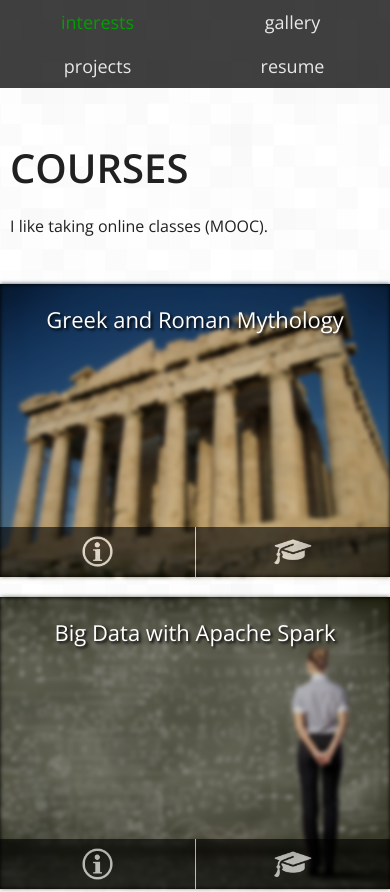
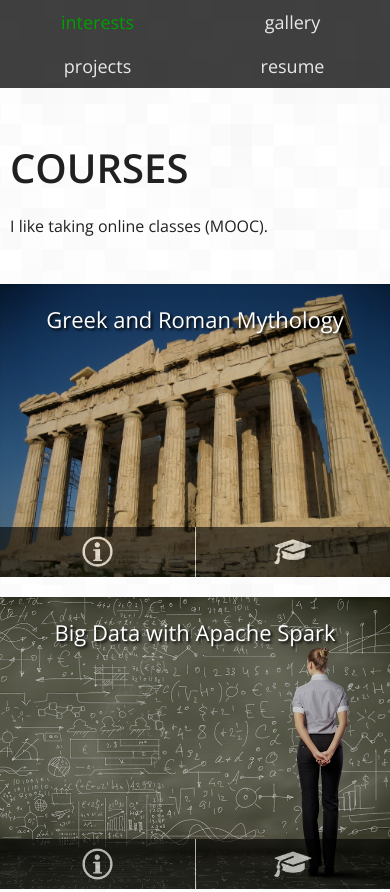
Before and after one commit to ultimateanu/ultimateanu.github.io, a plain HTML site: page interests/index.html in a window 390 px wide. Shown: the top 892 px of the page. Drawn offline with nearby package versions, Linux system fonts and the light colour scheme.

Commit message:
dont blur for mobile

```diff
--- a/styles/interests.scss
+++ b/styles/interests.scss
@@ -144,7 +144,8 @@ hr {
   }
 
   .course-bg-img {
-    //filter: none;
+    -webkit-filter: none;
+    filter: none;
     opacity: .8;
   }
 
```
Also changed, not shown: styles/interests.css.
